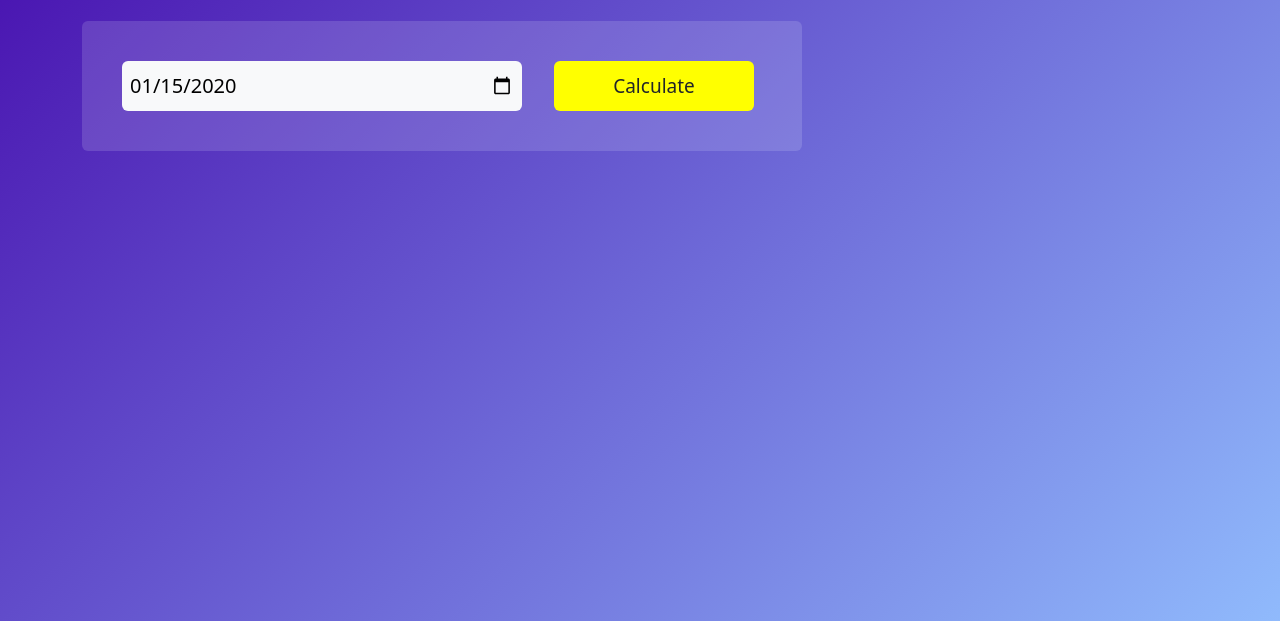
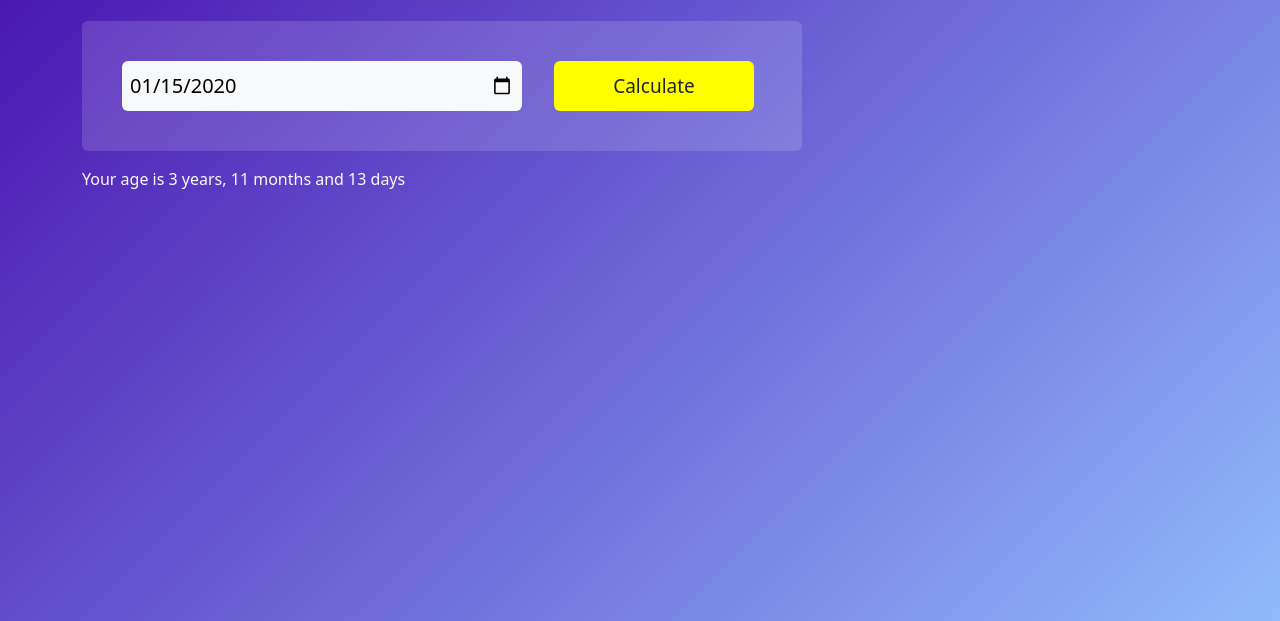
Before and after one commit to VidhiJawanjal/JavaScript, a plain HTML site: page age calcy/index.html in a window 1280 px wide. Both pictures are taken after typing "2020-01-15" into the empty fields and a click on the button "Calculate". Shown: the part 227-848 px from the top of the page. Drawn offline with nearby package versions, Linux system fonts and the light colour scheme.

Commit message:
Update index.html

```diff
--- a/age calcy/index.html
+++ b/age calcy/index.html
@@ -21,13 +21,63 @@
 
         <div class="col-12 d-flex rounded mt-5 p-4" style=" width: 720px; background-color: rgba(240, 248, 255, 0.15);">
             <input id="date" class="bg-light m-3 rounded p-2 border-0" type="date" name=""  style="height: 50px; width: 400px; font-size: 20px;">
-            <button id="btn" class="btn m-3 border-0 p-2"   style="background-color: yellow; width: 200px; font-size: 19px; height: 50px;">Calculate</button>
+            <button id="btn"  class="btn m-3 border-0 p-2"   style="background-color: yellow; width: 200px; font-size: 19px; height: 50px;">Calculate</button>
         </div>
 
         <div class="col-12 mt-3 text-light">
             <p id="msg"></p>
         </div>
     </div>
+
+
+    <script>
+      let date = document.getElementById("date")
+      let btn = document.getElementById("btn")
+      date.max= new Date().toISOString().split("T")[0]
+
+
+      btn.addEventListener("click",()=>{
+
+        let birthday = new Date(date.value)
+        let d1 = birthday.getDate()
+        let m1 = birthday.getMonth() + 1
+        let y1 = birthday.getFullYear()
+
+        let now = new Date();
+        let d2 = now.getDate()
+        let m2 = now.getMonth() + 1
+        let y2 = now.getFullYear()
+
+        let d3, y3, m3
+
+        y3 = y2-y1
+        if (m2 >= m1) {
+          m3 = m2-m1
+        } else {
+          y3--
+          m3 = 12 + m2 -m1;
+        }
+
+        if (d2 >= d1) {
+          d3 = d2-d1
+        } else {
+          m3--
+          d3 = getDaysInMonth(y1,m1) + d2 - d1
+        }
+
+        if (m3 < 0) {
+          m3 = 11
+          y3--
+        }
+
+        document.getElementById('msg').innerHTML = `Your age is ${y3} years, ${m3} months and ${d3} days`
+      })
+
+
+      function getDaysInMonth(year, month) {
+        return new Date(year, month, 0).getDate()
+      }
+    </script>
     <script src="https://cdn.jsdelivr.net/npm/bootstrap@5.3.2/dist/js/bootstrap.bundle.min.js" integrity="sha384-C6RzsynM9kWDrMNeT87bh95OGNyZPhcTNXj1NW7RuBCsyN/o0jlpcV8Qyq46cDfL" crossorigin="anonymous"></script>
   </body>
 </html>
```
